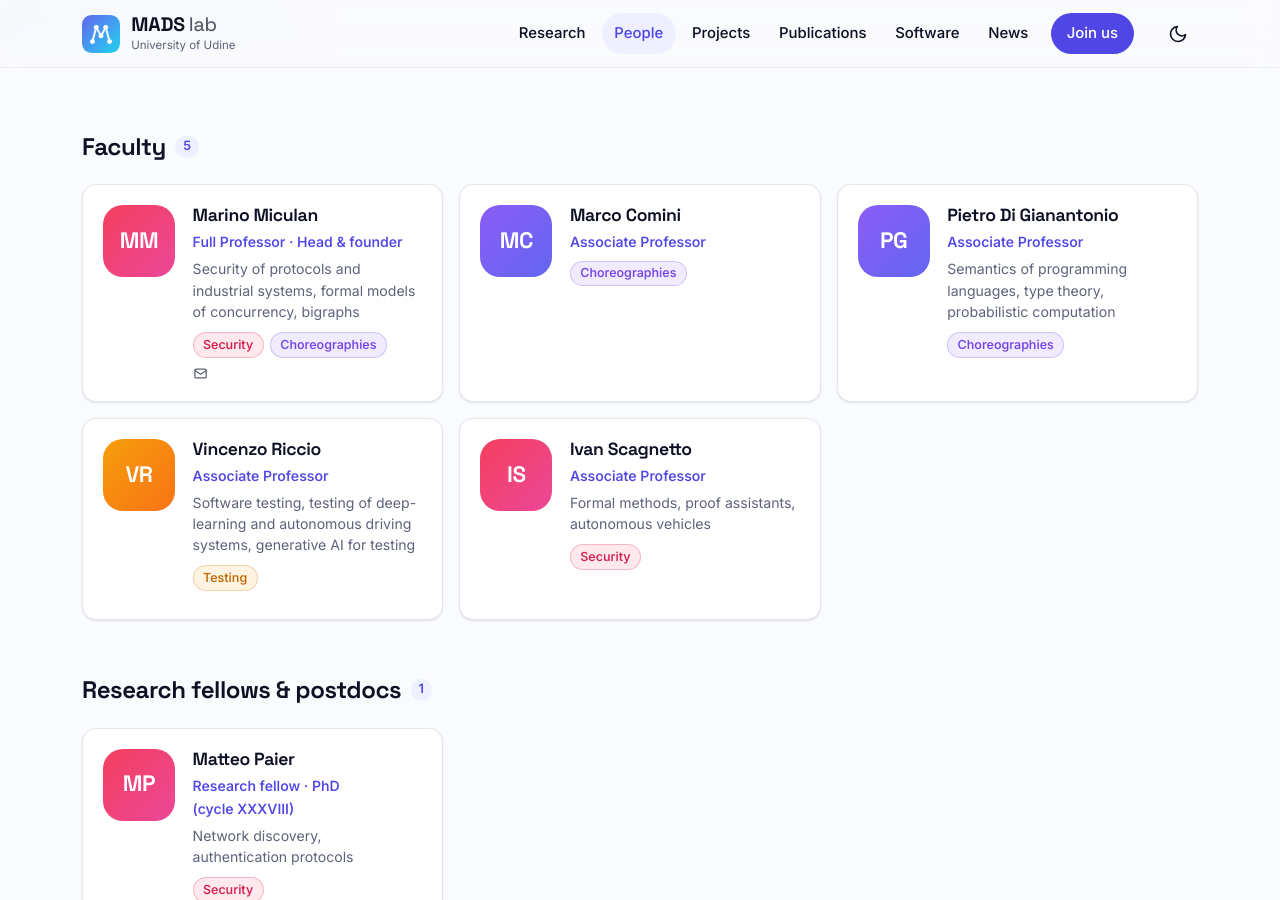
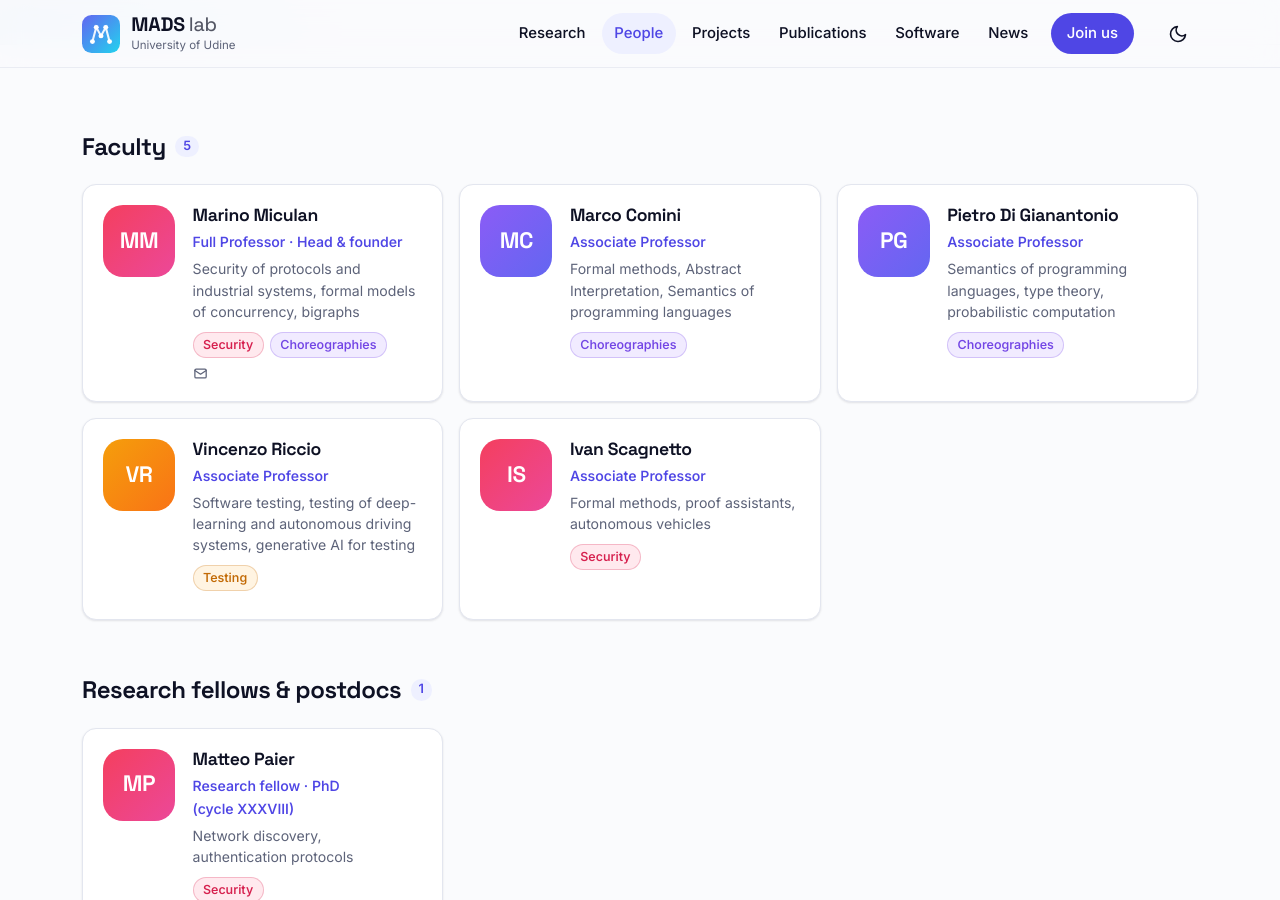
Before and after one commit to cysecud/mads.github.io, a Jekyll site: the page built from people.html, in a window 1280 px wide and 900 px high, scrolled down 306 px. Built offline with Jekyll 4.4.1, drawn with Linux system fonts in a browser that asks for light colours.

Commit message:
People: add Marco Comini's research interests
Co-Authored-By: Claude Opus 5.5 (1M context) <noreply@anthropic.com>

```diff
--- a/_data/people.yml
+++ b/_data/people.yml
@@ -19,6 +19,7 @@
   role: faculty
   title: Associate Professor
   groups: [choreographies]
+  interests: Formal methods, Abstract Interpretation, Semantics of programming languages
   links:
     homepage: https://users.dimi.uniud.it/~marco.comini/
 
```
